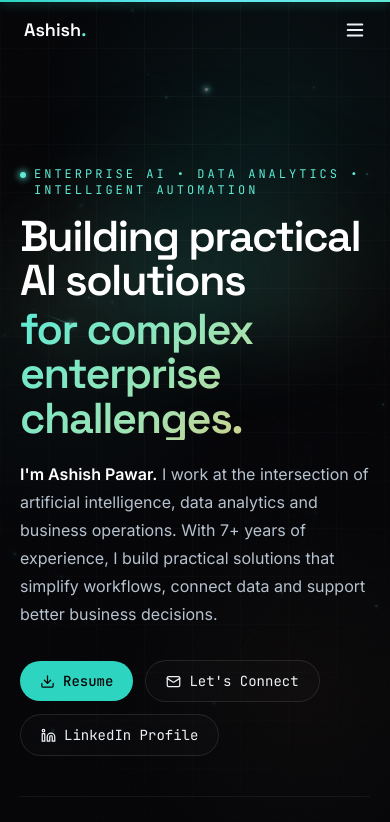
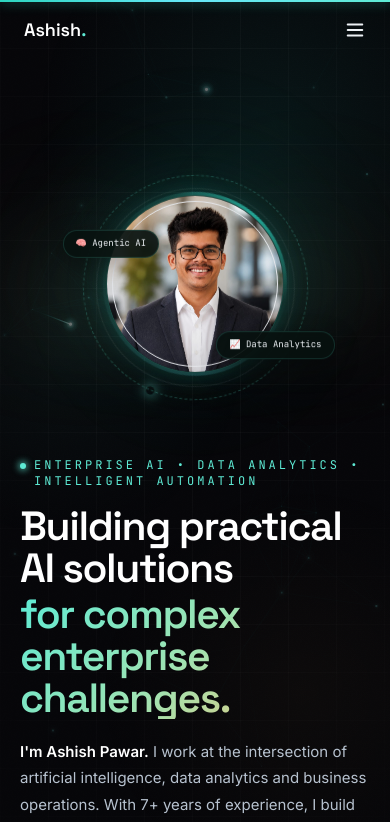
Before and after one commit to AgentInProgress7797/ai-data-analyst-portfolio, a Next.js app: page / in a window 390 px wide. Shown: the top 822 px of the page. Built offline with nearby package versions, Linux system fonts and the light colour scheme.

Commit message:
Add responsive mobile avatar to hero

```diff
--- a/components/Hero.tsx
+++ b/components/Hero.tsx
@@ -4,7 +4,12 @@ import type { CSSProperties } from "react";
 
 import Image from "next/image";
 import dynamic from "next/dynamic";
-import { motion, type Variants } from "framer-motion";
+
+import {
+  motion,
+  type Variants,
+} from "framer-motion";
+
 import {
   ArrowDown,
   Download,
@@ -13,8 +18,8 @@ import {
 } from "lucide-react";
 
 import AnimatedStats from "@/components/AnimatedStats";
+import SkillTicker from "@/components/SkillTicker";
 
-import SkillTicker from "@/components/SkillTicker";
 import { personal } from "@/data/profile";
 
 /* =========================================================
@@ -25,6 +30,7 @@ const OrbScene = dynamic(
   () => import("@/components/OrbScene"),
   {
     ssr: false,
+
     loading: () => (
       <div
         className="h-full w-full"
@@ -95,7 +101,9 @@ export default function Hero() {
         aria-hidden="true"
       >
         <div className="hero-aurora-core" />
+
         <div className="hero-aurora-wing hero-aurora-wing--left" />
+
         <div className="hero-aurora-wing hero-aurora-wing--right" />
       </div>
 
@@ -103,8 +111,14 @@ export default function Hero() {
           MAIN CONTENT
       ====================================================== */}
 
-      <div className="section relative z-10 flex flex-1 flex-col justify-center py-8 lg:py-10">
-        <div className="grid items-center gap-12 lg:grid-cols-[1.02fr_0.98fr]">
+      <div className="section relative z-10 flex flex-1 flex-col justify-center py-7 sm:py-8 lg:py-10">
+        <div className="grid items-center gap-9 lg:grid-cols-[1.02fr_0.98fr] lg:gap-12">
+          {/* =================================================
+              MOBILE / TABLET AVATAR
+          ================================================== */}
+
+          <MobileAvatar />
+
           {/* =================================================
               LEFT CONTENT
           ================================================== */}
@@ -116,6 +130,7 @@ export default function Hero() {
             className="relative z-10"
           >
             {/* Eyebrow */}
+
             <motion.p
               variants={item}
               className="eyebrow mb-4 inline-flex max-w-2xl items-start gap-2"
@@ -125,13 +140,16 @@ export default function Hero() {
                 aria-hidden="true"
               />
 
-              <span>{personal.heroEyebrow}</span>
+              <span>
+                {personal.heroEyebrow}
+              </span>
             </motion.p>
 
             {/* Heading */}
+
             <motion.h1
               variants={item}
-              className="max-w-[700px] text-[clamp(2.7rem,4.45vw,4.2rem)] font-semibold leading-[1.03] tracking-[-0.035em] text-white"
+              className="max-w-[700px] text-[clamp(2.55rem,10vw,4.2rem)] font-semibold leading-[1.03] tracking-[-0.035em] text-white sm:text-[clamp(3rem,7vw,4.2rem)]"
             >
               <span className="block">
                 {personal.heroTitle}
@@ -143,9 +161,10 @@ export default function Hero() {
             </motion.h1>
 
             {/* Introduction */}
+
             <motion.p
               variants={item}
-              className="mt-5 max-w-[620px] text-base leading-[1.75] text-mist-300 sm:text-[17px]"
+              className="mt-5 max-w-[620px] text-[15px] leading-[1.75] text-mist-300 sm:text-[17px]"
             >
               <span className="font-semibold text-white">
                 I&apos;m {personal.name}.
@@ -159,9 +178,10 @@ export default function Hero() {
 
             <motion.div
               variants={item}
-              className="mt-8 flex flex-wrap items-center gap-3"
+              className="mt-7 flex flex-wrap items-center gap-3 sm:mt-8"
             >
               {/* Resume */}
+
               <a
                 href={personal.resumeUrl}
                 download
@@ -178,6 +198,7 @@ export default function Hero() {
               </a>
 
               {/* Contact */}
+
               <a
                 href="#contact"
                 data-cursor="contact"
@@ -189,10 +210,13 @@ export default function Hero() {
                   aria-hidden="true"
                 />
 
-                <span>Let&apos;s Connect</span>
+                <span>
+                  Let&apos;s Connect
+                </span>
               </a>
 
               {/* LinkedIn */}
+
               <a
                 href={personal.linkedin}
                 target="_blank"
@@ -206,23 +230,314 @@ export default function Hero() {
                   aria-hidden="true"
                 />
 
-                <span>LinkedIn Profile</span>
+                <span>
+                  LinkedIn Profile
+                </span>
               </a>
             </motion.div>
 
             {/* Statistics */}
+
             <motion.div
               variants={item}
-              className="mt-10"
+              className="mt-9 sm:mt-10"
             >
               <AnimatedStats />
             </motion.div>
           </motion.div>
 
           {/* =================================================
-              RIGHT-SIDE AVATAR AREA
+              DESKTOP AVATAR AREA
           ================================================== */}
 
+          <DesktopAvatar />
+        </div>
+      </div>
+
+      {/* =====================================================
+          SKILL TICKER
+      ====================================================== */}
+
+      <div className="relative z-10 mt-2 border-t border-white/[0.05] pb-6 pt-6">
+        <SkillTicker />
+      </div>
+
+      {/* =====================================================
+          SCROLL INDICATOR
+      ====================================================== */}
+
+      <motion.a
+        href="#about"
+        aria-label="Scroll to the About section"
+        animate={{
+          y: [0, 7, 0],
+        }}
+        transition={{
+          duration: 2.2,
+          repeat: Infinity,
+          ease: "easeInOut",
+        }}
+        className="absolute bottom-3 left-1/2 z-20 hidden -translate-x-1/2 text-mist-700 transition-colors duration-300 hover:text-signal-400 sm:bottom-5 sm:block lg:bottom-8"
+      >
+        <ArrowDown
+          size={20}
+          aria-hidden="true"
+        />
+      </motion.a>
+    </section>
+  );
+}
+
+/* =========================================================
+   MOBILE AVATAR
+========================================================= */
+
+function MobileAvatar() {
+  return (
+    <motion.div
+      initial={{
+        opacity: 0,
+        y: 16,
+        scale: 0.92,
+      }}
+      animate={{
+        opacity: 1,
+        y: 0,
+        scale: 1,
+      }}
+      transition={{
+        duration: 0.85,
+        delay: 0.18,
+        ease: [0.25, 0, 0, 1],
+      }}
+      className="relative flex w-full items-center justify-center lg:hidden"
+    >
+      <div className="relative flex h-[255px] w-[255px] items-center justify-center sm:h-[290px] sm:w-[290px]">
+        {/* Ambient glow */}
+
+        <motion.div
+          aria-hidden="true"
+          animate={{
+            opacity: [0.12, 0.28, 0.12],
+            scale: [0.95, 1.08, 0.95],
+          }}
+          transition={{
+            duration: 5,
+            repeat: Infinity,
+            ease: "easeInOut",
+          }}
+          className="pointer-events-none absolute inset-5 rounded-full bg-signal-400/[0.12] blur-[55px]"
+        />
+
+        {/* Outer rotating dotted halo */}
+
+        <motion.div
+          aria-hidden="true"
+          animate={{
+            rotate: 360,
+          }}
+          transition={{
+            duration: 28,
+            repeat: Infinity,
+            ease: "linear",
+          }}
+          className="pointer-events-none absolute inset-[15px] rounded-full border border-dashed border-signal-400/25"
+        />
+
+        {/* Secondary reverse halo */}
+
+        <motion.div
+          aria-hidden="true"
+          animate={{
+            rotate: -360,
+          }}
+          transition={{
+            duration: 38,
+            repeat: Infinity,
+            ease: "linear",
+          }}
+          className="pointer-events-none absolute inset-[28px] rounded-full border border-white/[0.07]"
+        />
+
+        {/* Small moving orbit node */}
+
+        <motion.div
+          aria-hidden="true"
+          animate={{
+            rotate: 360,
+          }}
+          transition={{
+            duration: 12,
+            repeat: Infinity,
+            ease: "linear",
+          }}
+          className="pointer-events-none absolute inset-[14px]"
+        >
+          <span className="absolute left-1/2 top-[-3px] h-2 w-2 -translate-x-1/2 rounded-full bg-signal-200 shadow-[0_0_12px_rgba(94,234,212,0.9)]" />
+        </motion.div>
+
+        {/* Pulse ring */}
+
+        <motion.div
+          aria-hidden="true"
+          animate={{
+            scale: [1, 1.16],
+            opacity: [0.16, 0],
+          }}
+          transition={{
+            duration: 3.8,
+            repeat: Infinity,
+            ease: "easeOut",
+          }}
+          className="pointer-events-none absolute inset-[37px] rounded-full border border-signal-400/20"
+        />
+
+        {/* Floating avatar */}
+
+        <motion.div
+          animate={{
+            y: [0, -5, 0],
+          }}
+          transition={{
+            duration: 5,
+            repeat: Infinity,
+            ease: "easeInOut",
+          }}
+          className="relative z-20"
+        >
+          {/* Holographic border */}
+
+          <motion.div
+            aria-hidden="true"
+            animate={{
+              rotate: 360,
+            }}
+            transition={{
+              duration: 22,
+              repeat: Infinity,
+              ease: "linear",
+            }}
+            className="pointer-events-none absolute -inset-[3px] rounded-full bg-[conic-gradient(from_180deg,transparent_0deg,rgba(94,234,212,0.12)_55deg,rgba(45,212,191,0.72)_110deg,transparent_170deg,rgba(103,232,249,0.18)_245deg,transparent_360deg)]"
+          />
+
+          {/* Avatar */}
+
+          <div
+            data-cursor="avatar"
+            className="relative h-[178px] w-[178px] overflow-hidden rounded-full border border-signal-400/25 bg-[#061211] shadow-[0_0_24px_rgba(45,212,191,0.18),0_0_55px_rgba(45,212,191,0.07)] sm:h-[205px] sm:w-[205px]"
+          >
+            <Image
+              src={personal.avatarUrl}
+              alt={`${personal.name} profile photograph`}
+              fill
+              priority
+              sizes="(max-width: 640px) 178px, 205px"
+              className="object-cover object-[center_20%] saturate-[0.94] contrast-[1.03]"
+            />
+
+            {/* Subtle image tint */}
+
+            <div
+              aria-hidden="true"
+              className="pointer-events-none absolute inset-0 bg-gradient-to-br from-white/[0.025] via-transparent to-black/20"
+            />
+
+            {/* Edge vignette */}
+
+            <div
+              aria-hidden="true"
+              className="pointer-events-none absolute inset-0 rounded-full bg-[radial-gradient(circle_at_50%_42%,transparent_58%,rgba(3,10,11,0.04)_80%,rgba(2,8,9,0.26)_100%)]"
+            />
+
+            {/* Inner ring */}
+
+            <div
+              aria-hidden="true"
+              className="pointer-events-none absolute inset-[5px] rounded-full border border-signal-300/20"
+            />
+          </div>
+        </motion.div>
+
+        {/* =====================================================
+            MOBILE CHIPS
+        ====================================================== */}
+
+        <motion.div
+          initial={{
+            opacity: 0,
+            x: -10,
+          }}
+          animate={{
+            opacity: 1,
+            x: 0,
+            y: [0, -3, 0],
+          }}
+          transition={{
+            opacity: {
+              delay: 0.8,
+              duration: 0.5,
+            },
+
+            x: {
+              delay: 0.8,
+              duration: 0.5,
+            },
+
+            y: {
+              delay: 1.3,
+              duration: 4.5,
+              repeat: Infinity,
+              ease: "easeInOut",
+            },
+          }}
+          className="pointer-events-none absolute left-[-5px] top-[28%] z-30 whitespace-nowrap rounded-full border border-signal-400/15 bg-[#07110f]/90 px-3 py-1.5 font-mono text-[9px] text-signal-300 shadow-[0_8px_24px_rgba(0,0,0,0.35)] backdrop-blur-xl sm:left-[-18px] sm:text-[10px]"
+        >
+          🧠 Agentic AI
+        </motion.div>
+
+        <motion.div
+          initial={{
+            opacity: 0,
+            x: 10,
+          }}
+          animate={{
+            opacity: 1,
+            x: 0,
+            y: [0, 3, 0],
+          }}
+          transition={{
+            opacity: {
+              delay: 1,
+              duration: 0.5,
+            },
+
+            x: {
+              delay: 1,
+              duration: 0.5,
+            },
+
+            y: {
+              delay: 1.4,
+              duration: 5,
+              repeat: Infinity,
+              ease: "easeInOut",
+            },
+          }}
+          className="pointer-events-none absolute bottom-[22%] right-[-12px] z-30 whitespace-nowrap rounded-full border border-signal-400/15 bg-[#07110f]/90 px-3 py-1.5 font-mono text-[9px] text-signal-300 shadow-[0_8px_24px_rgba(0,0,0,0.35)] backdrop-blur-xl sm:right-[-24px] sm:text-[10px]"
+        >
+          📈 Data Analytics
+        </motion.div>
+      </div>
+    </motion.div>
+  );
+}
+
+/* =========================================================
+   DESKTOP AVATAR
+========================================================= */
+
+function DesktopAvatar() {
+  return (
     <motion.div
       initial={{
         opacity: 0,
@@ -241,6 +556,7 @@ export default function Hero() {
     >
       <div className="relative h-[540px] w-full max-w-[760px] overflow-visible">
         {/* Ambient glow */}
+
         <motion.div
           animate={{
             scale: [1, 1.08, 1],
@@ -256,13 +572,16 @@ export default function Hero() {
         />
 
         {/* Three.js orb and particles */}
+
         <div className="pointer-events-none absolute inset-0 z-0 overflow-visible bg-transparent">
           <OrbScene />
         </div>
 
         {/* Fixed avatar positioning wrapper */}
+
         <div className="absolute left-1/2 top-[42%] z-20 -translate-x-1/2 -translate-y-1/2">
           {/* Gentle floating motion */}
+
           <motion.div
             animate={{
               y: [0, -6, 0],
@@ -275,6 +594,7 @@ export default function Hero() {
             className="relative"
           >
             {/* Soft background glow */}
+
             <motion.div
               animate={{
                 scale: [0.98, 1.05, 0.98],
@@ -290,6 +610,7 @@ export default function Hero() {
             />
 
             {/* Dashed rotating halo */}
+
             <motion.div
               animate={{
                 rotate: 360,
@@ -304,6 +625,7 @@ export default function Hero() {
             />
 
             {/* Secondary subtle halo */}
+
             <motion.div
               animate={{
                 rotate: -360,
@@ -318,6 +640,7 @@ export default function Hero() {
             />
 
             {/* Soft outward pulse */}
+
             <motion.div
               animate={{
                 scale: [1, 1.1],
@@ -344,6 +667,7 @@ export default function Hero() {
               className="group relative cursor-pointer rounded-full p-[3px]"
             >
               {/* Hover glow behind avatar */}
+
               <motion.div
                 variants={{
                   rest: {
@@ -365,6 +689,7 @@ export default function Hero() {
               />
 
               {/* Teal holographic border */}
+
               <motion.div
                 variants={{
                   rest: {
@@ -386,6 +711,7 @@ export default function Hero() {
               />
 
               {/* Main avatar frame */}
+
               <motion.div
                 variants={{
                   rest: {
@@ -402,7 +728,8 @@ export default function Hero() {
                 }}
                 className="relative h-[310px] w-[310px] overflow-hidden rounded-full border border-signal-400/15 bg-[#061211] shadow-[0_0_18px_rgba(45,212,191,0.15),0_0_48px_rgba(45,212,191,0.06)]"
               >
-                      {/* Black-and-white by default, colour on hover */}
+                {/* Black-and-white by default */}
+
                 <Image
                   src={personal.avatarUrl}
                   alt={`${personal.name} profile photograph`}
@@ -413,18 +740,21 @@ export default function Hero() {
                 />
 
                 {/* Neutral dark tint */}
+
                 <div
                   className="pointer-events-none absolute inset-0 bg-gradient-to-br from-white/[0.02] via-transparent to-black/20 opacity-100 transition-opacity duration-700 group-hover:opacity-40"
                   aria-hidden="true"
                 />
 
                 {/* Edge vignette */}
+
                 <div
                   className="pointer-events-none absolute inset-0 rounded-full bg-[radial-gradient(circle_at_50%_42%,transparent_60%,rgba(3,10,11,0.06)_82%,rgba(2,8,9,0.3)_100%)]"
                   aria-hidden="true"
                 />
 
                 {/* Light sweep */}
+
                 <motion.div
                   variants={{
                     rest: {
@@ -446,6 +776,7 @@ export default function Hero() {
                 />
 
                 {/* Inner teal ring */}
+
                 <motion.div
                   variants={{
                     rest: {
@@ -464,6 +795,7 @@ export default function Hero() {
                 />
 
                 {/* Inner teal glow */}
+
                 <motion.div
                   variants={{
                     rest: {
@@ -550,40 +882,6 @@ export default function Hero() {
         />
       </div>
     </motion.div>
-        </div>
-      </div>
-
-      {/* =====================================================
-          SKILL TICKER
-      ====================================================== */}
-
-      <div className="relative z-10 mt-2 border-t border-white/[0.05] pb-6 pt-6">
-        <SkillTicker />
-      </div>
-
-      {/* =====================================================
-          SCROLL INDICATOR
-      ====================================================== */}
-
-      <motion.a
-        href="#about"
-        aria-label="Scroll to the About section"
-        animate={{
-          y: [0, 7, 0],
-        }}
-        transition={{
-          duration: 2.2,
-          repeat: Infinity,
-          ease: "easeInOut",
-        }}
-        className="absolute bottom-8 left-1/2 z-20 -translate-x-1/2 text-mist-700 transition-colors duration-300 hover:text-signal-400"
-      >
-        <ArrowDown
-          size={20}
-          aria-hidden="true"
-        />
-      </motion.a>
-    </section>
   );
 }
 
```
Lines whose indentation alone changed are shown as unchanged.
